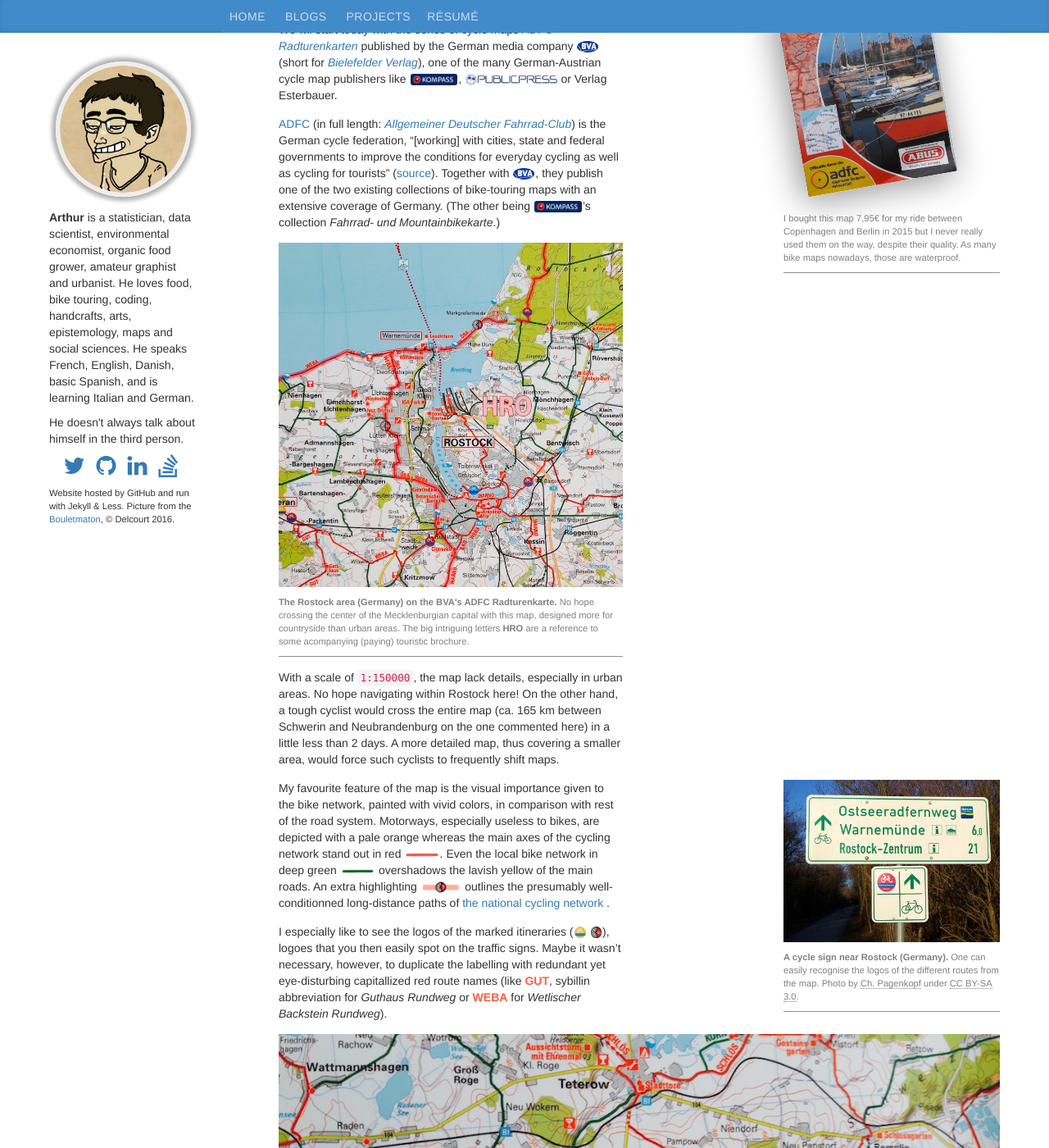
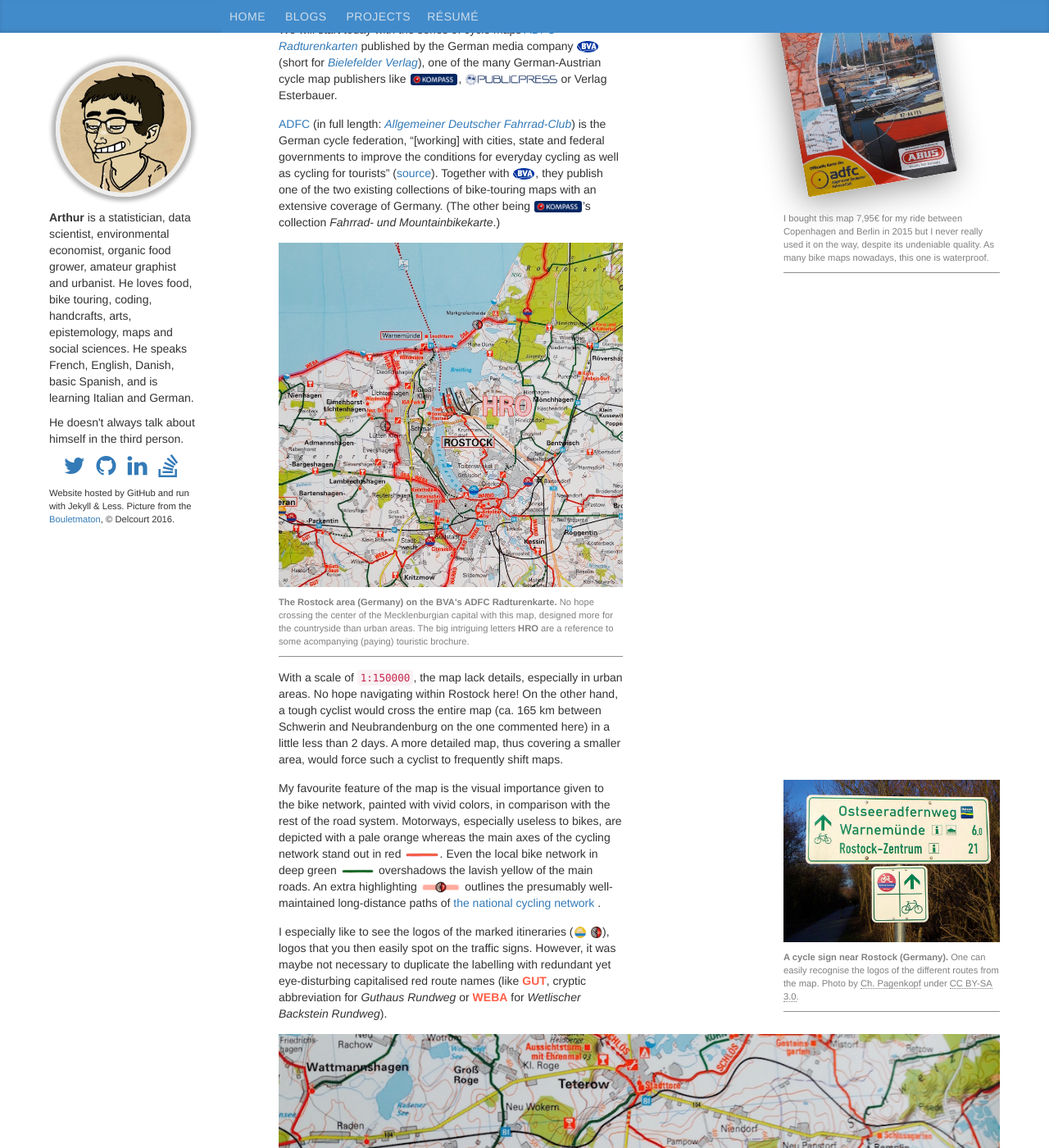
Before and after one commit to katossky/katossky.github.io, a Jekyll site: the page built from _posts/2016-05-18-bva-s-adfc-radturenkarte.md, in a window 1280 px wide and 1400 px high, scrolled down 335 px. Shown: the whole window at 82% size. Built offline with Jekyll 4.4.1, drawn with Linux system fonts in a browser that asks for light colours; some of the changed text lies outside the part shown.

Commit message:
proofread BVA's ADFC radturenkarte with Antoine

```diff
--- a/_posts/2016-05-18-bva-s-adfc-radturenkarte.md
+++ b/_posts/2016-05-18-bva-s-adfc-radturenkarte.md
@@ -9,12 +9,12 @@ summary:    A review of the German editor's series of bike maps
 
 <aside>
   <img src="/img/2016-04-29-bva-adfc-radturenkarte.jpg" class='map-guide'>
-  <p class='legend'>I bought this map 7,95€ for my ride between Copenhagen and Berlin in 2015 but I never really used them on the way, despite their quality. As many bike maps nowadays, those are waterproof.</p>
+  <p class='legend'>I bought this map 7,95€ for my ride between Copenhagen and Berlin in 2015 but I never really used it on the way, despite its undeniable quality. As many bike maps nowadays, this one is waterproof.</p>
 </aside>
 
-This post is --- I hope --- the first of a series dealing with the construction of cycle maps. What do they look like? Are they convenient? What is the public? What are the convention used? Which information is represented and  which is left aside? So many interesting one can ask to a map. Actually, I am not the only one who is interested: as brilliant map makers as <img src="/img/logos/mapbox.png" title='Mapbox'> developpers <a href="https://www.mapbox.com/blog/print-maps">do learn from paper maps</a>.
+This post is --- I hope --- the first of a series dealing with the construction of maps, especially cycle maps. What do they look like? Are they convenient? Who their target? What are the conventions used? Which information is represented and which is left aside? So many interesting questions one can ask about a map. Actually, I am not the only one who is interested: such brilliant map makers as <img src="/img/logos/mapbox.png" title='Mapbox'> developpers <a href="https://www.mapbox.com/blog/print-maps">do learn from paper maps</a>.
 
-We wil start today with the series of cycle maps <a href="https://www.fahrrad-buecher-karten.de/index.php/adfc-radtourenkarten.html" rel="nofollow"><em>ADFC-Radturenkarten</em></a> published by the German media company <a href="http://www.bva-bielefeld.de/" rel="nofollow"><img src="/img/logos/bva.gif" title='BVA'></a> (short for <a href="http://www.bva-bielefeld.de/" rel="nofollow"><em>Bielefelder Verlag</em></a>), one of the many German-Austrian cycle map publishers like <img src="/img/logos/kompass.png" title="KOMPASS">, <img src="/img/logos/publicpress.png" title="Publicpress"> or Verlag Esterbauer.
+We will start today with the series of cycle maps <a href="https://www.fahrrad-buecher-karten.de/index.php/adfc-radtourenkarten.html" rel="nofollow"><em>ADFC-Radturenkarten</em></a> published by the German media company <a href="http://www.bva-bielefeld.de/" rel="nofollow"><img src="/img/logos/bva.gif" title='BVA'></a> (short for <a href="http://www.bva-bielefeld.de/" rel="nofollow"><em>Bielefelder Verlag</em></a>), one of the many German-Austrian cycle map publishers like <img src="/img/logos/kompass.png" title="KOMPASS">, <img src="/img/logos/publicpress.png" title="Publicpress"> or Verlag Esterbauer.
 
 <!-- All the maps by Pubicpress: https://www.google.com/maps/d/u/0/viewer?msa=0&mid=1N8Dw366Kt-_2yxo1_EEdhsm9MLY ; by Kompass: http://www.baedeker-buecher.de/media//pic/Aktuell%202012/blattschnitt%20kompass%20Fahrradkarten%20gross.jpg ;  -->
 
@@ -22,24 +22,24 @@ We wil start today with the series of cycle maps <a href="https://www.fahrrad-bu
 
 <div>
   <img src="/img/2016-04-29-bva-adfc-radturenkarte-rostock.jpg">
-  <p class='legend'><strong>The Rostock area (Germany) on the BVA's ADFC Radturenkarte. </strong>No hope crossing the center of the Mecklenburgian capital with this map, designed more for countryside than urban areas. The big intriguing letters <strong>HRO</strong> are a reference to some acompanying (paying) touristic brochure.</p>
+  <p class='legend'><strong>The Rostock area (Germany) on the BVA's ADFC Radturenkarte. </strong>No hope crossing the center of the Mecklenburgian capital with this map, designed more for the countryside than urban areas. The big intriguing letters <strong>HRO</strong> are a reference to some acompanying (paying) touristic brochure.</p>
 </div>
 
-With a scale of `1:150000`, the map lack details, especially in urban areas. No hope navigating within Rostock here! On the other hand, a tough cyclist would cross the entire map (ca. 165 km between Schwerin and Neubrandenburg on the one commented here) in a little less than 2 days. A more detailed map, thus covering a smaller area, would force such cyclists to frequently shift maps.
+With a scale of `1:150000`, the map lack details, especially in urban areas. No hope navigating within Rostock here! On the other hand, a tough cyclist would cross the entire map (ca. 165 km between Schwerin and Neubrandenburg on the one commented here) in a little less than 2 days. A more detailed map, thus covering a smaller area, would force such a cyclist to frequently shift maps.
 
 <aside><img src="/img/2016-05-18-wegweiser.jpg"><p class='legend'><strong>A cycle sign near Rostock (Germany). </strong>One can easily recognise the logos of the different routes from the map. Photo by <a class='discreet' href='https://de.wikipedia.org/wiki/Datei:Wegweiser_Ostseek%C3%BCsten-Radweg.JPG'>Ch. Pagenkopf</a> under <a href="http://creativecommons.org/licenses/by-sa/3.0/" class='discreet'>CC BY-SA 3.0</a>.</p></aside>
 
-My favourite feature of the map is the visual importance given to the bike network, painted with vivid colors, in comparison with rest of the road system. Motorways, especially useless to bikes, are depicted with a pale orange whereas the main axes of the cycling network stand out in red ![](/img/2016-04-29-bva-adfc-radturenkarte-main.png). Even the local bike network in deep green ![](/img/2016-04-29-bva-adfc-radturenkarte-local.png) overshadows the lavish yellow of the main roads. An extra highlighting <img src="/img/2016-04-29-bva-adfc-radturenkarte-dnetz.png"> outlines the presumably well-conditionned long-distance paths of [the  national cycling network](https://en.wikipedia.org/wiki/German_Cycling_Network) .
+My favourite feature of the map is the visual importance given to the bike network, painted with vivid colors, in comparison with the rest of the road system. Motorways, especially useless to bikes, are depicted with a pale orange whereas the main axes of the cycling network stand out in red ![](/img/2016-04-29-bva-adfc-radturenkarte-main.png). Even the local bike network in deep green ![](/img/2016-04-29-bva-adfc-radturenkarte-local.png) overshadows the lavish yellow of the main roads. An extra highlighting <img src="/img/2016-04-29-bva-adfc-radturenkarte-dnetz.png"> outlines the presumably well-maintained long-distance paths of [the  national cycling network](https://en.wikipedia.org/wiki/German_Cycling_Network) .
 
-I especially like to see the logos of the marked itineraries (![](/img/2016-04-29-bva-adfc-radturenkarte-route-2.png) ![](/img/2016-04-29-bva-adfc-radturenkarte-route-3.png)), logoes that you then easily spot on the traffic signs. Maybe it wasn't necessary, however, to duplicate the labelling with redundant yet eye-disturbing capitallized red route names (like <span style="color:#ff5e47;font-weight:900;">GUT</span>, sybillin abbreviation for *Guthaus Rundweg* or <span style="color:#ff5e47;font-weight:900;">WEBA</span> for *Wetlischer Backstein Rundweg*).
+I especially like to see the logos of the marked itineraries (![](/img/2016-04-29-bva-adfc-radturenkarte-route-2.png) ![](/img/2016-04-29-bva-adfc-radturenkarte-route-3.png)), logos that you then easily spot on the traffic signs. However, it was maybe not necessary to duplicate the labelling with redundant yet eye-disturbing capitalised red route names (like <span style="color:#ff5e47;font-weight:900;">GUT</span>, cryptic abbreviation for *Guthaus Rundweg* or <span style="color:#ff5e47;font-weight:900;">WEBA</span> for *Wetlischer Backstein Rundweg*).
 
 <div class="wide">
   <img src="/img/2016-04-29-bva-adfc-radturenkarte-teterow.jpg">
   <p class='legend' markdown='1'>**Teterow and lake Matchiner (Germany) on the BVA's ADFC Radturenkarte.** The legend is rich but not cycling-specific: ![](/img/2016-04-29-bva-adfc-radturenkarte-repair.jpg) sign for repair shops, <img src="/img/2016-04-29-bva-adfc-radturenkarte-bath.png"> for recreationnal bathing, <img src="/img/2016-04-29-bva-adfc-radturenkarte-guesthouse.png"> for countryside gesthouses, <img src="/img/2016-04-29-bva-adfc-radturenkarte-camping.png"> for campings and <img src="/img/2016-04-29-bva-adfc-radturenkarte-hostel.png"> for hostels. Where are supermarkets and water points? As a sidenote, one can notice the text "Meklenburgische Schweitz" spanning an entire region --- a common feature of paper maps rarely seen on the web.</p>
 </div>
 
-The mappers also provide some information about the path condition: road sections where cycling is altogether forbidden <img src="/img/2016-04-29-bva-adfc-radturenkarte-forbidden.png">, diamons-shaped line for poor road surface ![](/img/2016-04-29-bva-adfc-radturenkarte-diamonds.png) and dotted lines ![](/img/2016-04-29-bva-adfc-radturenkarte-dots.png) for dangerous sections outside bike lanes. I've seen richer information, but it's already nice.
+The mappers also provide some information about the path condition: road sections where cycling is altogether forbidden <img src="/img/2016-04-29-bva-adfc-radturenkarte-forbidden.png">, diamons-shaped line for poor road surface ![](/img/2016-04-29-bva-adfc-radturenkarte-diamonds.png) and dotted lines ![](/img/2016-04-29-bva-adfc-radturenkarte-dots.png) for dangerous sections outside bike lanes. I have seen richer information.
 
-Yet another interesting feature: dispite its scale, the mappers chose to still display the relief. They even underline sections that could pose problem to cyclists with clever V-shaped signs of two forms: ![](/img/2016-04-29-bva-adfc-radturenkarte-chevron-1.png) for slopes between 3 and 7% and ![](/img/2016-04-29-bva-adfc-radturenkarte-chevron-2.png) for steeper ones. In Denmark, information about relief is hardly usefull, but when crossing Europe, this is almost essential, like here in the "Mecklanburgian Swiss".
+Yet another interesting feature: even though it is a hard task at this scale, the map designers have chosen to maintain the display of the relief. They even underline sections that could pose problem to cyclists with clever V-shaped signs of two forms: ![](/img/2016-04-29-bva-adfc-radturenkarte-chevron-1.png) for slopes between 3 and 7% and ![](/img/2016-04-29-bva-adfc-radturenkarte-chevron-2.png) for steeper ones. In Denmark, information about relief is hardly useful, but when crossing Europe, it is essential, like here in the "Mecklanburgian Swiss".
 
-**In summary,** the ADFC series is a good, large-scale map, designed more for organizing the travel of the day, than for actually navigating on the bike.
+In summary, the ADFC series is a good, large-scale map, designed more for planning the travel of the day, than for actually finding your way on the bike.
```
